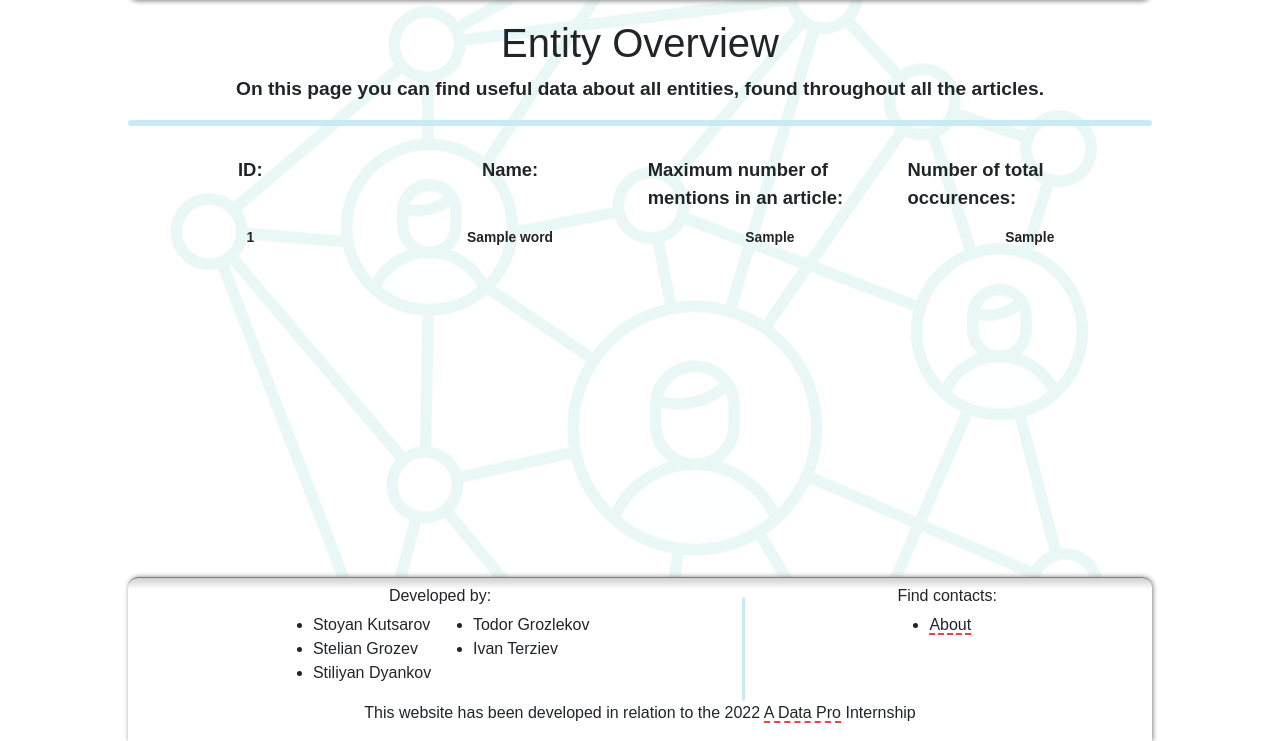
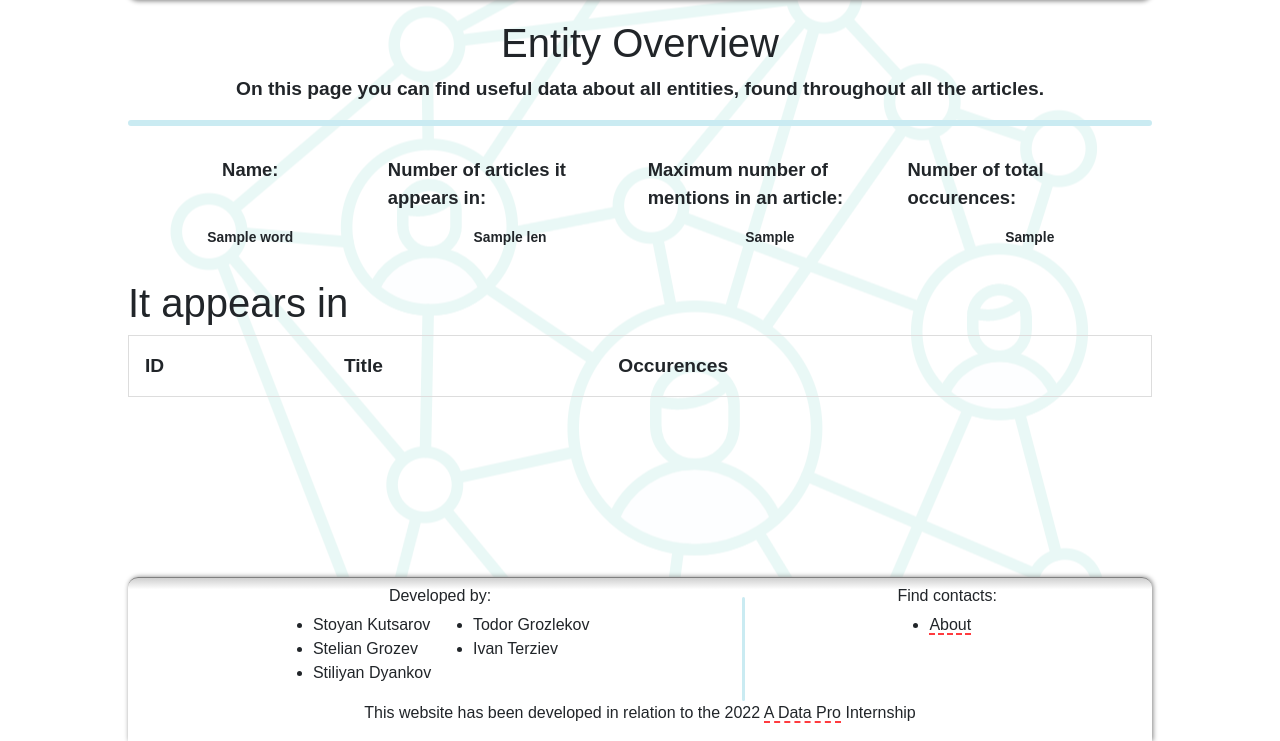
Before and after one commit to NqkoiNqkojsi/Internship, a Django app: template internshipProj/GovAnalysis/templates/entitiesOverv.html in a window 1280 px wide. Shown: the part 59-800 px from the top of the page. Run offline with Django 4.2, Linux system fonts and the light colour scheme; the template is opened without the code that fills it: most values are stand-ins (such as "Sample title", 1, 10 or a date in 2020); some libraries are stand-ins or nearby versions; some web fonts are replaced.

Commit message:
shows the articles the enteties apear in

```diff
--- a/internshipProj/GovAnalysis/static/css/entitiesOverv.css
+++ b/internshipProj/GovAnalysis/static/css/entitiesOverv.css
@@ -37,6 +37,24 @@
 .table-data {
     font-size: 90%;
 }
+
+table {
+    border-collapse: collapse;
+    width: 100%;
+    border: 1px solid #ddd;
+  }
+
+  th, td {
+    text-align: left;
+    padding: 16px;
+  }
+
+  .row1{
+    background-color: #A9A9A9;
+  }
+  .row2{
+    background-color: #d4d4d4;
+  }
 
 
 
--- a/internshipProj/GovAnalysis/templates/entitiesOverv.html
+++ b/internshipProj/GovAnalysis/templates/entitiesOverv.html
@@ -47,17 +47,34 @@
                     <div class="heading-div"></div>
                 </div>
                 <div class="table-e-overv-container">
-                    <div class="table-legend label-table-name">ID:</div>
-                    <div class="table-legend label-table-total">Name:</div>
+                    <div class="table-legend label-table-name">Name:</div>
+                    <div class="table-legend label-table-total">Number of articles it appears in:</div>
                     <div class="table-legend label-table-max-ment">Maximum number of mentions in an article:</div>
                     <div class="table-legend label-table-doc-ment">Number of total occurences:</div>
 
-                    <div class="table-data">{{id}}</div>
                     <div class="table-data">{{word}}</div>
+                    <div class="table-data">{{len}}</div>
                     <div class="table-data">{{MaxOcc}}</div>
                     <div class="table-data">{{TotOcc}}</div>
+                </div>
+                <h1>It appears in</h1>
+                <table>
+                    <tr>
+                        <td>ID</td>
+                        <td>Title</td>
+                        <td>Occurences</td>
+                    </tr>
+                        {% with EntArt as listArt %}
+                            {% for item in listArt %}
+                                <tr class="{% cycle 'row1' 'row2' %}" onclick="GenerateLinks(this)">
+                                        {% for val in item %}
+                                            <td>{{val}}</td>
+                                        {% endfor %}
+                                </tr>
+                            {% endfor %}
+                        {% endwith %}
+                </table>
 
-                </div>
             </div>
 
             <div class="footer-container">
@@ -87,7 +104,16 @@
                 </div>
             </div>
         </div>
+        <script>
+            /* When the user clicks on the button,
+            toggle between hiding and showing the dropdown content */
 
+            function GenerateLinks(node){
+                kid=node.children[0];
+                location.href="../article/"+kid.innerHTML;
+                console.log(kid.innerHTML)
+            }
+        </script>
         <!-- <script src="https://cdn.jsdelivr.net/npm/bootstrap@4.5.3/dist/js/bootstrap.min.js" integrity="sha384-w1Q4orYjBQndcko6MimVbzY0tgp4pWB4lZ7lr30WKz0vr/aWKhXdBNmNb5D92v7s" crossorigin="anonymous"></script> -->
 	</body>
 
```
Also changed, not shown: internshipProj/GovAnalysis/views.py (+19 -1 lines).
